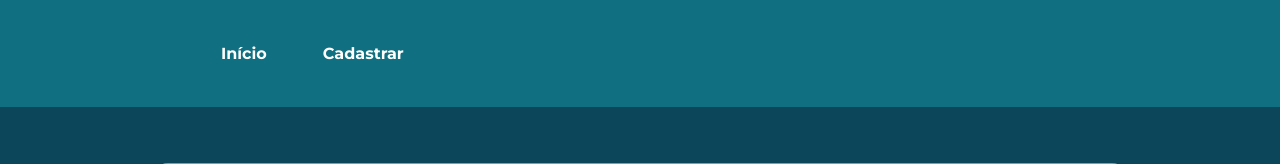
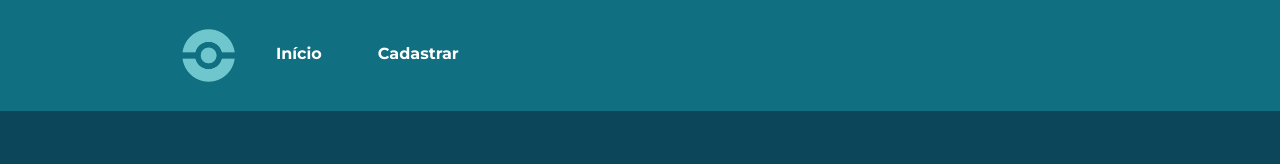
Before and after one commit to guilherme-paiva2007/atividade_pokemon, a PHP site: page / in a window 1280 px wide. Shown: the top 164 px of the page. Run offline with PHP 8.4, Linux system fonts and the light colour scheme; data that the repository does not hold is empty.

Commit message:
fim das alterações

```diff
--- a/cadastrar.php
+++ b/cadastrar.php
@@ -30,6 +30,7 @@ if($_SERVER['REQUEST_METHOD'] == 'POST') {
         <meta charset="UTF-8">
         <meta name="viewport" content="width=device-width, initial-scale=1.0">
         <link rel="stylesheet" href="styles/cadastrar.css">
+        <link rel="shortcut icon" href="assets/imgs/poke-icon.png" type="image/x-icon">
         <link rel="preconnect" href="https://fonts.googleapis.com">
         <link rel="preconnect" href="https://fonts.gstatic.com" crossorigin>
         <link href="https://fonts.googleapis.com/css2?family=Montserrat:ital,wght@0,100..900;1,100..900&family=Noto+Sans+Arabic:wght@100..900&family=Noto+Serif+Old+Uyghur&display=swap" rel="stylesheet">
--- a/index.php
+++ b/index.php
@@ -21,12 +21,14 @@ if (isset($_GET['search'])) {
     <head>
         <meta charset="UTF-8">
         <meta name="viewport" content="width=device-width, initial-scale=1.0">
+        <link rel="shortcut icon" href="assets/imgs/poke-icon.png" type="image/x-icon">
         <title>Início - PokeLost</title>
         <link rel="stylesheet" href="./styles/index.css">
     </head>
     <body>
         <header>
             <nav>
+                <img src="assets/imgs/poke-icon.png" alt="" id="logo-nav">
                 <ul>
                     <li><a href="./">Início</a></li>
                     <li><a href="./cadastrar.php">Cadastrar</a></li>
--- a/styles/styles.css
+++ b/styles/styles.css
@@ -24,12 +24,18 @@ header {
     justify-content: center;
 }
 
+#logo-nav {
+    width: 55px;
+    height: 55px;
+}
+
 header a {
     color: white;
 }
 
 header > nav {
     width: 75%;
+    display: flex;
 }
 
 header > nav > ul {
```
Also changed, not shown: assets/imgs/poke-icon.png (added).
